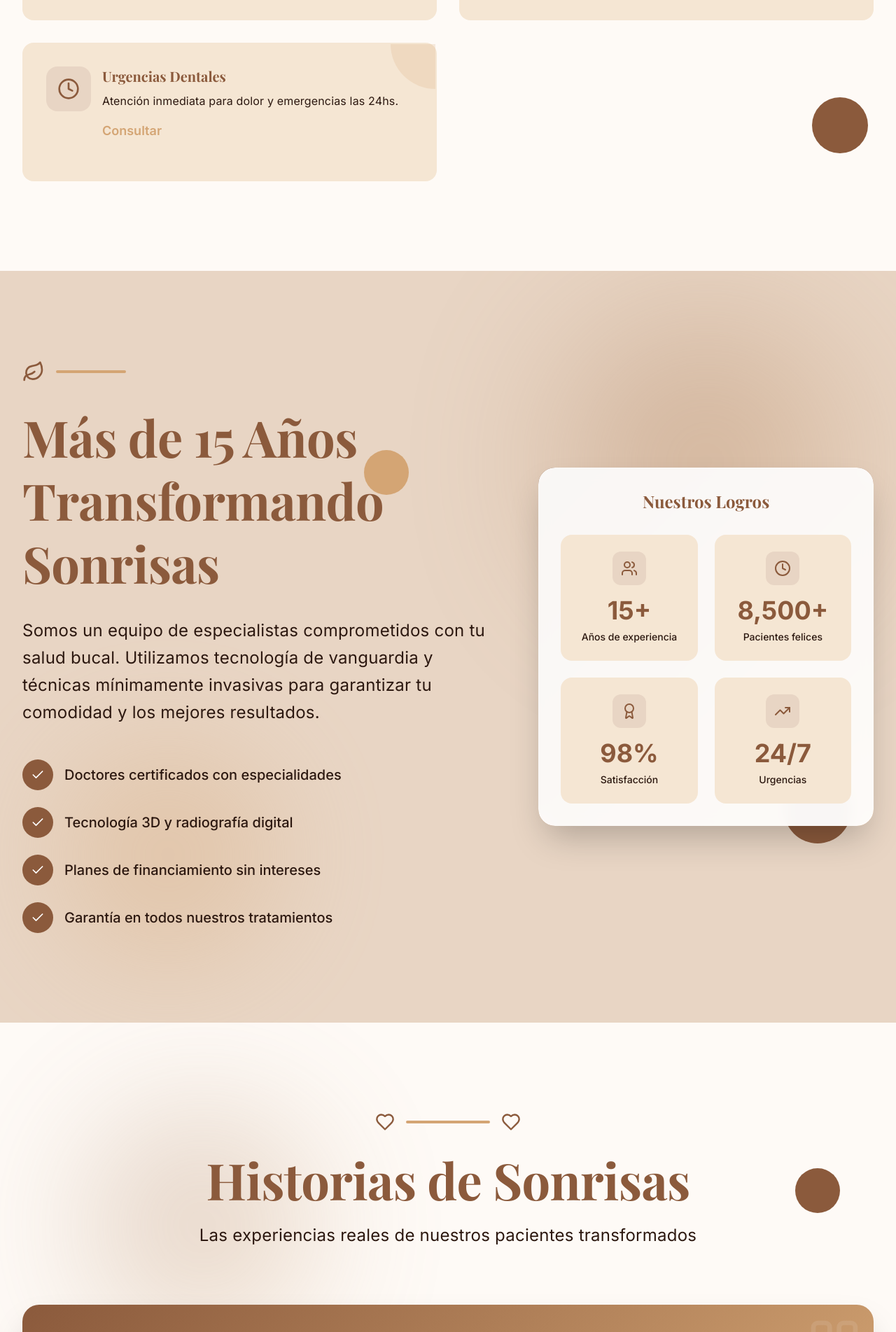
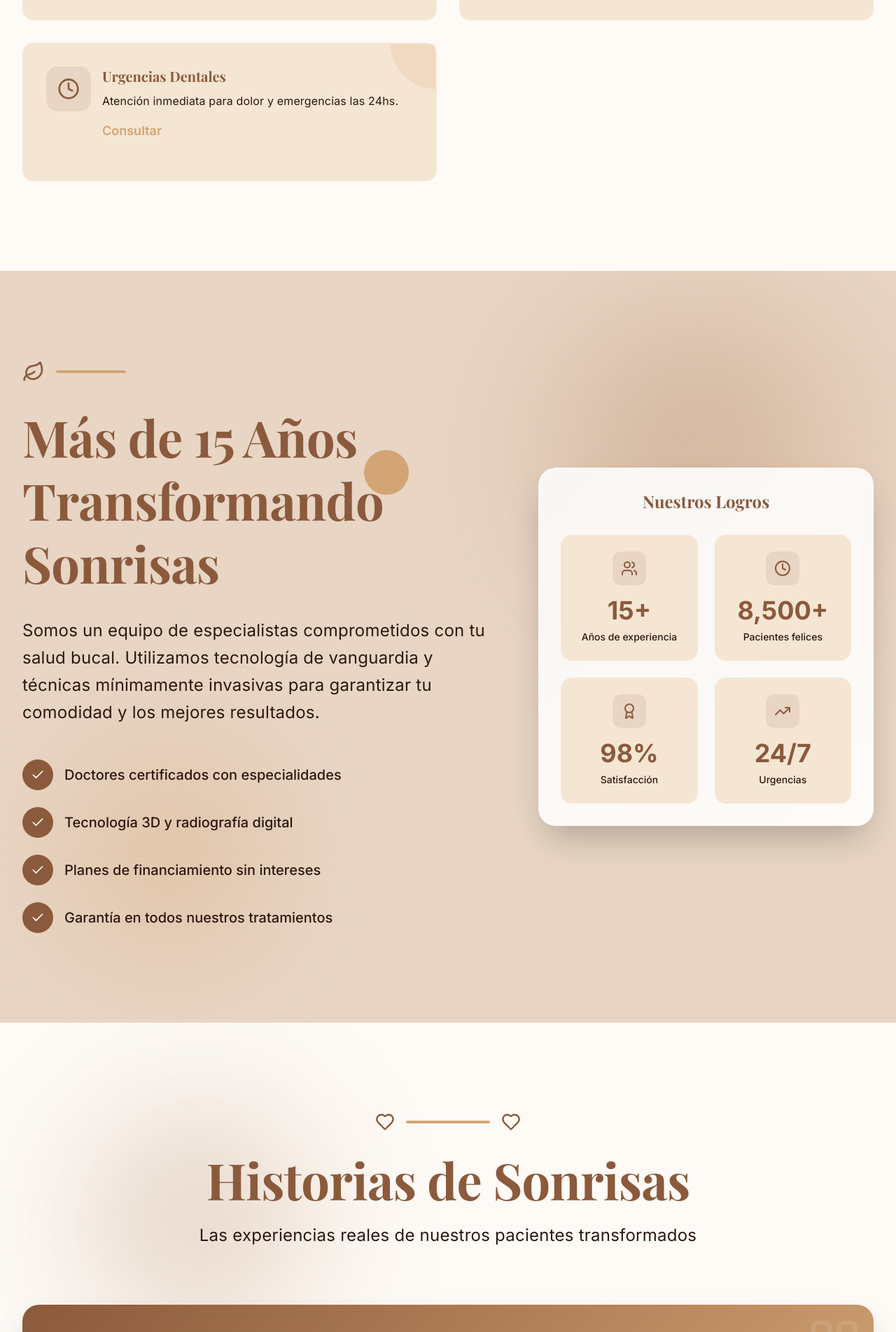
Before and after one commit to digitaliyauruguay/landing-tscriptfigma-odontologia, a React (Vite) app: page / in a window 1280 px wide. Shown: the part 1900-3803 px from the top of the page at 70% size. Built offline with nearby package versions, Linux system fonts and the light colour scheme.

Commit message:
v7 - fix vercel

```diff
--- a/src/app/components/About.tsx
+++ b/src/app/components/About.tsx
@@ -205,15 +205,6 @@ export function About({ about, theme }: AboutProps) {
           className="absolute top-32 left-130 w-16 h-16 rounded-full opacity-20"
           style={{ backgroundColor: theme.accent }}
         />
-
-        <motion.div
-          initial={{ opacity: 0, scale: 0 }}
-          whileInView={{ opacity: 1, scale: 1 }}
-          viewport={{ once: true }}
-          transition={{ duration: 1, delay: 1 }}
-          className="absolute bottom-32 right-16 w-24 h-24 rounded-full opacity-15"
-          style={{ backgroundColor: theme.primary }}
-        />
       </div>
     </section>
   );
--- a/src/app/components/Services.tsx
+++ b/src/app/components/Services.tsx
@@ -217,16 +217,6 @@ export function Services({ services, theme }: ServicesProps) {
             })}
           </div>
         </div>
-
-        {/* Floating decorative elements */}
-        <motion.div
-          initial={{ opacity: 0, scale: 0 }}
-          whileInView={{ opacity: 1, scale: 1 }}
-          viewport={{ once: true }}
-          transition={{ duration: 1, delay: 0.8 }}
-          className="absolute bottom-10 right-10 w-20 h-20 rounded-full opacity-15"
-          style={{ backgroundColor: theme.primary }}
-        />
       </div>
     </section>
   );
--- a/src/app/components/Testimonials.tsx
+++ b/src/app/components/Testimonials.tsx
@@ -245,16 +245,6 @@ export function Testimonials({ testimonials, theme }: TestimonialsProps) {
             ))}
           </div>
         </div>
-
-        {/* Floating decorative elements */}
-        <motion.div
-          initial={{ opacity: 0, scale: 0 }}
-          whileInView={{ opacity: 1, scale: 1 }}
-          viewport={{ once: true }}
-          transition={{ duration: 1, delay: 0.8 }}
-          className="absolute top-20 right-20 w-16 h-16 rounded-full opacity-15"
-          style={{ backgroundColor: theme.primary }}
-        />
       </div>
     </section>
   );
```
